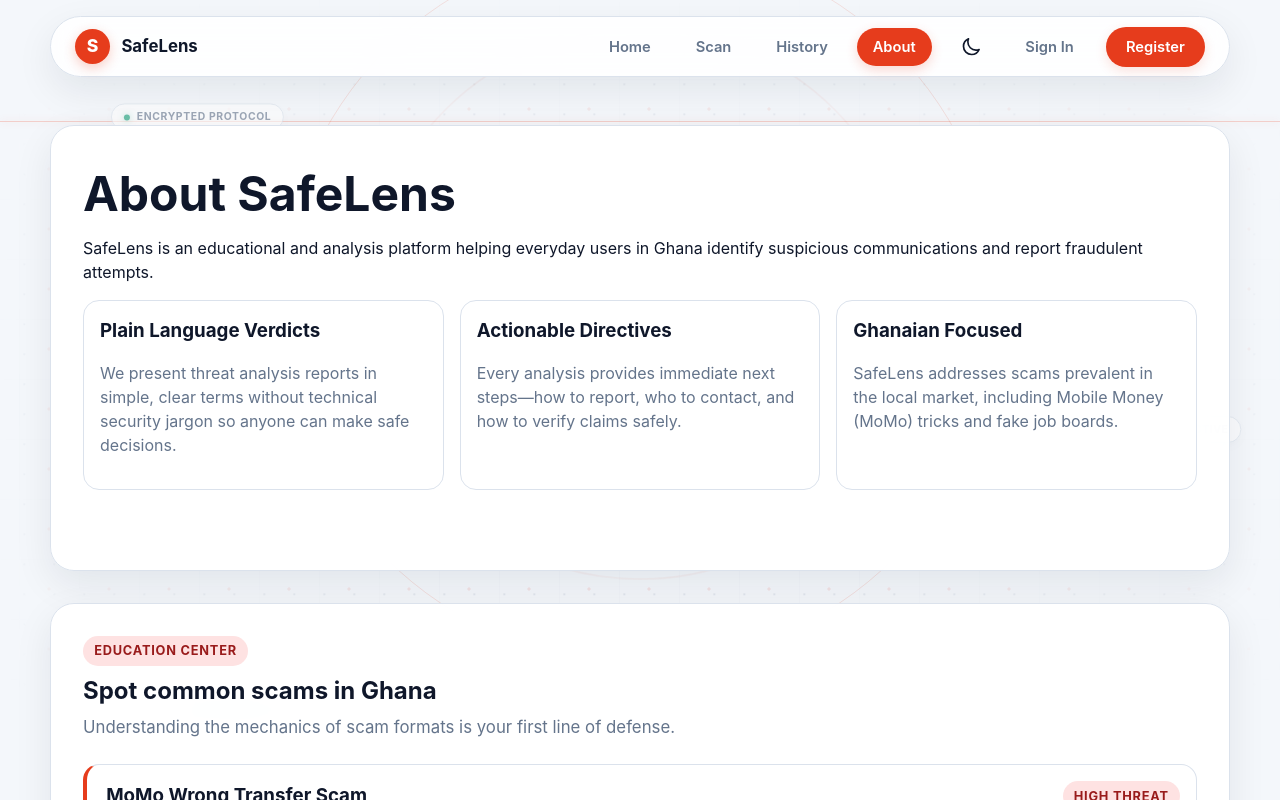
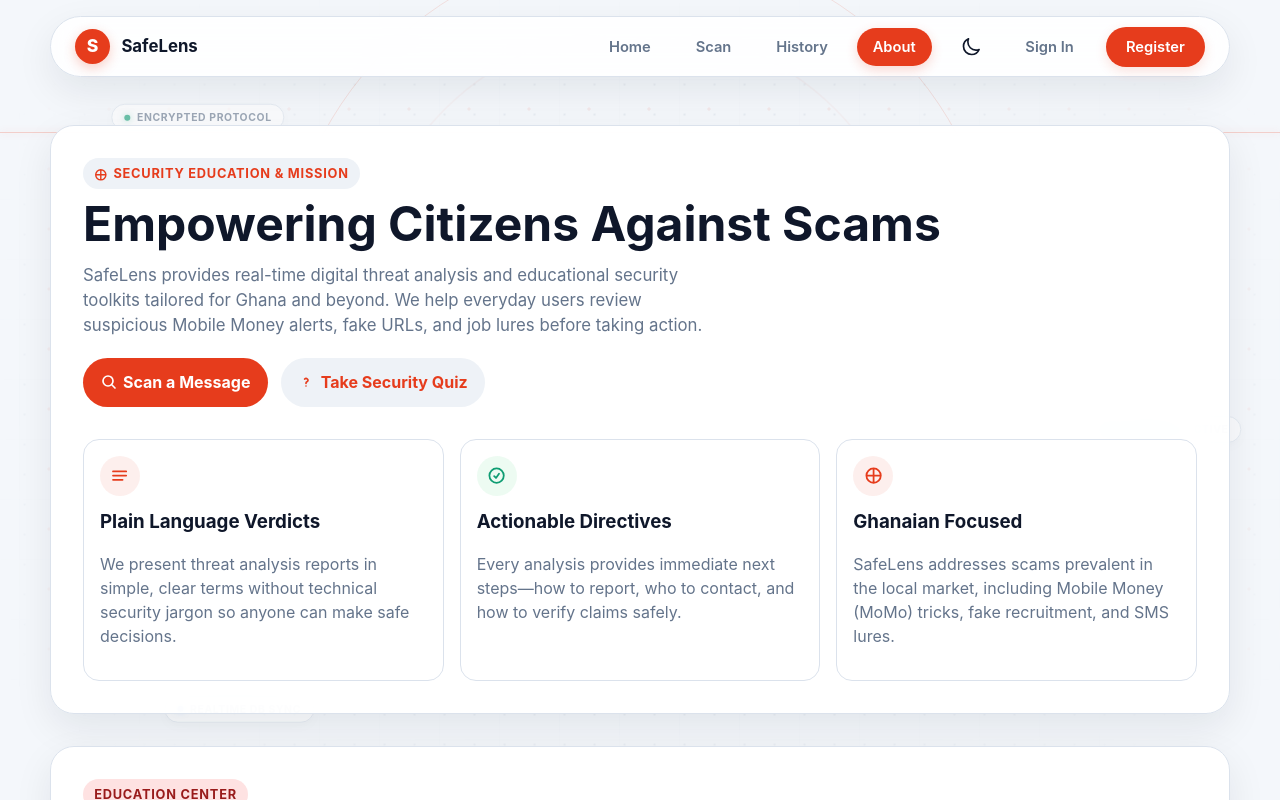
Before and after one commit to agudu50/SafeLens, a React (Vite) app in the folder client/: page /about in a window 1280 px wide. Shown: the top 800 px of the page. Built offline with nearby package versions, Linux system fonts and the light colour scheme.

Commit message:
enhanced the scan and history page

```diff
--- a/client/src/pages/About.jsx
+++ b/client/src/pages/About.jsx
@@ -1,4 +1,5 @@
 import { useState } from 'react'
+import { Link } from 'react-router-dom'
 import PageContainer from '../components/layout/PageContainer'
 import Button from '../components/ui/Button'
 import Badge from '../components/ui/Badge'
@@ -114,24 +115,64 @@ export default function About() {
 
   return (
     <PageContainer>
-      <section className="scanner-card">
+      <section className="scanner-card animate-fade-in">
         <div className="section-heading">
-          <h1>About SafeLens</h1>
-          <p>SafeLens is an educational and analysis platform helping everyday users in Ghana identify suspicious communications and report fraudulent attempts.</p>
+          <div style={{ marginBottom: '0.6rem' }}>
+            <Badge tone="neutral">
+              <svg fill="none" stroke="currentColor" strokeWidth="2.5" viewBox="0 0 24 24" style={{ width: '0.85rem', height: '0.85rem', marginRight: '0.35rem', display: 'inline-block', verticalAlign: 'middle', color: 'var(--primary)' }}>
+                <path strokeLinecap="round" strokeLinejoin="round" d="M12 21a9 9 0 100-18 9 9 0 000 18zM12 3v18m-9-9h18" />
+              </svg>
+              SECURITY EDUCATION & MISSION
+            </Badge>
+          </div>
+          <h1>Empowering Citizens Against Scams</h1>
+          <p className="hero-text" style={{ marginTop: '0.4rem' }}>
+            SafeLens provides real-time digital threat analysis and educational security toolkits tailored for Ghana and beyond. We help everyday users review suspicious Mobile Money alerts, fake URLs, and job lures before taking action.
+          </p>
+
+          <div style={{ display: 'flex', gap: '0.8rem', marginTop: '1.2rem', flexWrap: 'wrap' }}>
+            <Button as={Link} to="/scan" variant="primary" style={{ gap: '0.4rem' }}>
+              <svg fill="none" stroke="currentColor" strokeWidth="2.5" viewBox="0 0 24 24" style={{ width: '1rem', height: '1rem' }}>
+                <path strokeLinecap="round" strokeLinejoin="round" d="M21 21l-5.197-5.197m0 0A7.5 7.5 0 105.196 5.196a7.5 7.5 0 0010.607 10.607z" />
+              </svg>
+              Scan a Message
+            </Button>
+            <Button as="a" href="#quiz-section" variant="secondary" style={{ gap: '0.4rem' }}>
+              <svg fill="none" stroke="currentColor" strokeWidth="2.5" viewBox="0 0 24 24" style={{ width: '1rem', height: '1rem' }}>
+                <path strokeLinecap="round" strokeLinejoin="round" d="M9.879 7.519c1.171-1.025 3.071-1.025 4.242 0 1.172 1.025 1.172 2.687 0 3.712-.203.179-.43.326-.67.442-.745.361-1.45.999-1.45 1.827v.75M12 18h.01" />
+              </svg>
+              Take Security Quiz
+            </Button>
+          </div>
         </div>
 
-        <div className="feature-grid" style={{ marginBottom: '3rem' }}>
+        <div className="feature-grid" style={{ marginTop: '2rem' }}>
           <div className="info-card">
+            <div className="info-card-icon" style={{ width: '2.5rem', height: '2.5rem', borderRadius: '50%', background: 'rgba(230, 60, 28, 0.08)', display: 'flex', alignItems: 'center', justifyContent: 'center', marginBottom: '0.8rem' }}>
+              <svg fill="none" stroke="currentColor" strokeWidth="2.2" viewBox="0 0 24 24" style={{ width: '1.2rem', height: '1.2rem', color: 'var(--primary)' }}>
+                <path strokeLinecap="round" strokeLinejoin="round" d="M3.75 6.75h16.5M3.75 12h16.5m-16.5 5.25h12" />
+              </svg>
+            </div>
             <h3>Plain Language Verdicts</h3>
             <p>We present threat analysis reports in simple, clear terms without technical security jargon so anyone can make safe decisions.</p>
           </div>
           <div className="info-card">
+            <div className="info-card-icon" style={{ width: '2.5rem', height: '2.5rem', borderRadius: '50%', background: 'rgba(34, 197, 94, 0.08)', display: 'flex', alignItems: 'center', justifyContent: 'center', marginBottom: '0.8rem' }}>
+              <svg fill="none" stroke="currentColor" strokeWidth="2.2" viewBox="0 0 24 24" style={{ width: '1.2rem', height: '1.2rem', color: 'var(--success)' }}>
+                <path strokeLinecap="round" strokeLinejoin="round" d="M9 12.75L11.25 15 15 9.75M21 12a9 9 0 11-18 0 9 9 0 0118 0z" />
+              </svg>
+            </div>
             <h3>Actionable Directives</h3>
             <p>Every analysis provides immediate next steps—how to report, who to contact, and how to verify claims safely.</p>
           </div>
           <div className="info-card">
+            <div className="info-card-icon" style={{ width: '2.5rem', height: '2.5rem', borderRadius: '50%', background: 'rgba(230, 60, 28, 0.08)', display: 'flex', alignItems: 'center', justifyContent: 'center', marginBottom: '0.8rem' }}>
+              <svg fill="none" stroke="currentColor" strokeWidth="2.2" viewBox="0 0 24 24" style={{ width: '1.2rem', height: '1.2rem', color: 'var(--primary)' }}>
+                <path strokeLinecap="round" strokeLinejoin="round" d="M12 21a9 9 0 100-18 9 9 0 000 18zM12 3v18m-9-9h18" />
+              </svg>
+            </div>
             <h3>Ghanaian Focused</h3>
-            <p>SafeLens addresses scams prevalent in the local market, including Mobile Money (MoMo) tricks and fake job boards.</p>
+            <p>SafeLens addresses scams prevalent in the local market, including Mobile Money (MoMo) tricks, fake recruitment, and SMS lures.</p>
           </div>
         </div>
       </section>
@@ -163,9 +204,11 @@ export default function About() {
       </section>
 
       {/* Interactive Scam Spotter Quiz */}
-      <section className="quiz-section animate-fade-in">
+      <section id="quiz-section" className="quiz-section animate-fade-in" style={{ marginTop: '2.5rem' }}>
         <div className="quiz-intro">
-          <Badge tone="low">Interactive Quiz</Badge>
+          <div style={{ marginBottom: '0.6rem' }}>
+            <Badge tone="low">INTERACTIVE LEARNING TOOLKIT</Badge>
+          </div>
           <h2>Scam Spotter Quiz</h2>
           <p className="hero-text" style={{ marginTop: '0.4rem' }}>Test your awareness of common fraudulent messages in Ghana and sharpen your security habits.</p>
         </div>
```
